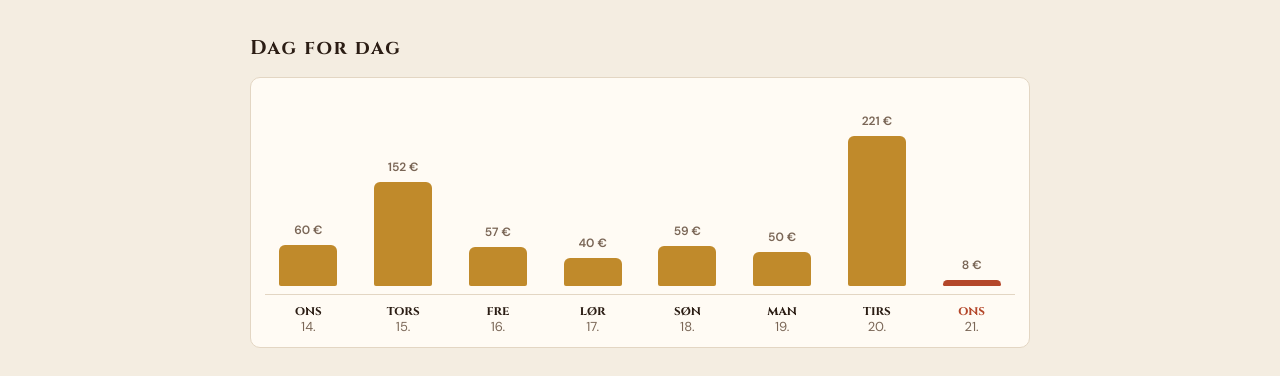
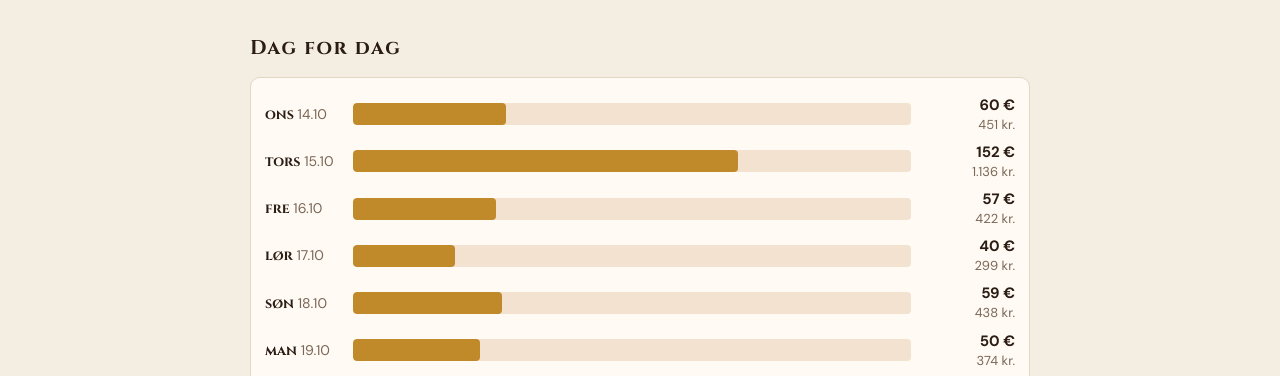
Before and after one commit to maraniras/mullahtracker, a plain HTML site: page index.html in a window 1280 px wide. Shown: the part 420-796 px from the top of the page. Drawn offline with Linux system fonts and the light colour scheme.

Commit message:
Graf med vandrette søjler pr. dag og beløb i både € og kr.
Co-Authored-By: Claude Opus 5.5 <noreply@anthropic.com>

```diff
--- a/index.html
+++ b/index.html
@@ -74,15 +74,19 @@ input:focus,select:focus{outline:2px solid var(--accent);outline-offset:1px;bord
 .status.err{color:var(--accent);font-weight:600}
 
 .chart{background:var(--surface);border:1px solid var(--line);border-radius:10px;padding:18px 14px 12px}
-.cols{display:grid;grid-auto-flow:column;grid-auto-columns:minmax(0,1fr);gap:8px;align-items:end;height:190px}
-.col{display:flex;flex-direction:column;justify-content:flex-end;align-items:center;height:100%;gap:6px;min-width:0}
-.col .v{font-size:12px;font-weight:600;font-variant-numeric:tabular-nums;color:var(--muted);white-space:nowrap}
-.col .b{width:100%;max-width:58px;background:var(--ochre);border-radius:6px 6px 2px 2px;min-height:2px}
-.col.today .b{background:var(--accent)}
-.col.future .b{background:var(--line)}
-.days-lbl{display:grid;grid-auto-flow:column;grid-auto-columns:minmax(0,1fr);gap:8px;margin-top:8px;border-top:1px solid var(--line);padding-top:8px;text-align:center;font-size:13px;color:var(--muted);line-height:1.25}
-.days-lbl b{display:block;color:var(--fg);font-family:var(--display);font-size:13px}
-.days-lbl .today b{color:var(--accent)}
+.chart{display:grid;gap:10px}
+.hrow{display:grid;grid-template-columns:76px minmax(0,1fr) 92px;gap:12px;align-items:center;font-variant-numeric:tabular-nums}
+.hrow .dl{font-size:14px;color:var(--muted);white-space:nowrap}
+.hrow .dl b{font-family:var(--display);color:var(--fg);font-size:14px}
+.hrow.today .dl b{color:var(--accent)}
+.hrow.future{opacity:.55}
+.hrow .track{height:22px;background:var(--soft);border-radius:4px;overflow:hidden}
+.hrow .track i{display:block;height:100%;background:var(--ochre);border-radius:4px;min-width:2px}
+.hrow.today .track i{background:var(--accent)}
+.hv{text-align:right;line-height:1.2;white-space:nowrap}
+.hv b{display:block;font-size:15px}
+.hv span{font-size:13px;color:var(--muted)}
+@media (max-width:480px){.hrow{grid-template-columns:74px minmax(0,1fr) 72px;gap:8px}.hv b{font-size:14px}.hv span{font-size:12px}}
 
 .days{display:grid;gap:14px}
 .day{background:var(--surface);border:1px solid var(--line);border-radius:10px;overflow:hidden}
@@ -220,11 +224,12 @@ function render(){
 
   var sums = days.map(sumDay), max = Math.max.apply(null, sums.concat([1]));
   function cls(d){ return d === t ? 'today' : d > t ? 'future' : ''; }
-  $('chart').innerHTML = '<div class="cols">' + days.map(function(d, i){
-      return '<div class="col ' + cls(d) + '"><span class="v">' + (sums[i] ? fmt(sums[i], 0) + ' €' : '') + '</span><i class="b" style="height:' + (sums[i] / max * 150) + 'px"></i></div>';
-    }).join('') + '</div><div class="days-lbl">' + days.map(function(d){
-      return '<span class="' + cls(d) + '"><b>' + dayFmt(d, {weekday:'short'}).replace('.', '') + '</b>' + dayFmt(d, {day:'numeric'}) + '</span>';
-    }).join('') + '</div>';
+  // One row per day: date, bar, then the amount in € and kr.
+  $('chart').innerHTML = days.map(function(d, i){
+    return '<div class="hrow ' + cls(d) + '"><span class="dl"><b>' + dayFmt(d, {weekday:'short'}).replace('.', '') + '</b> ' + dayFmt(d, {day:'numeric', month:'numeric'}) + '</span>' +
+      '<span class="track"><i style="width:' + (sums[i] / max * 100) + '%"></i></span>' +
+      '<span class="hv">' + (sums[i] || d <= t ? '<b>' + fmt(sums[i], 0) + ' €</b><span>' + fmt(sums[i] * S.rate, 0) + ' kr.</span>' : '') + '</span></div>';
+  }).join('');
 
   $('days').innerHTML = days.map(function(d, i){
     var list = S.entries.filter(function(e){ return e.d === d; }).sort(function(a, b){ return a.ts < b.ts ? -1 : 1; });
```
